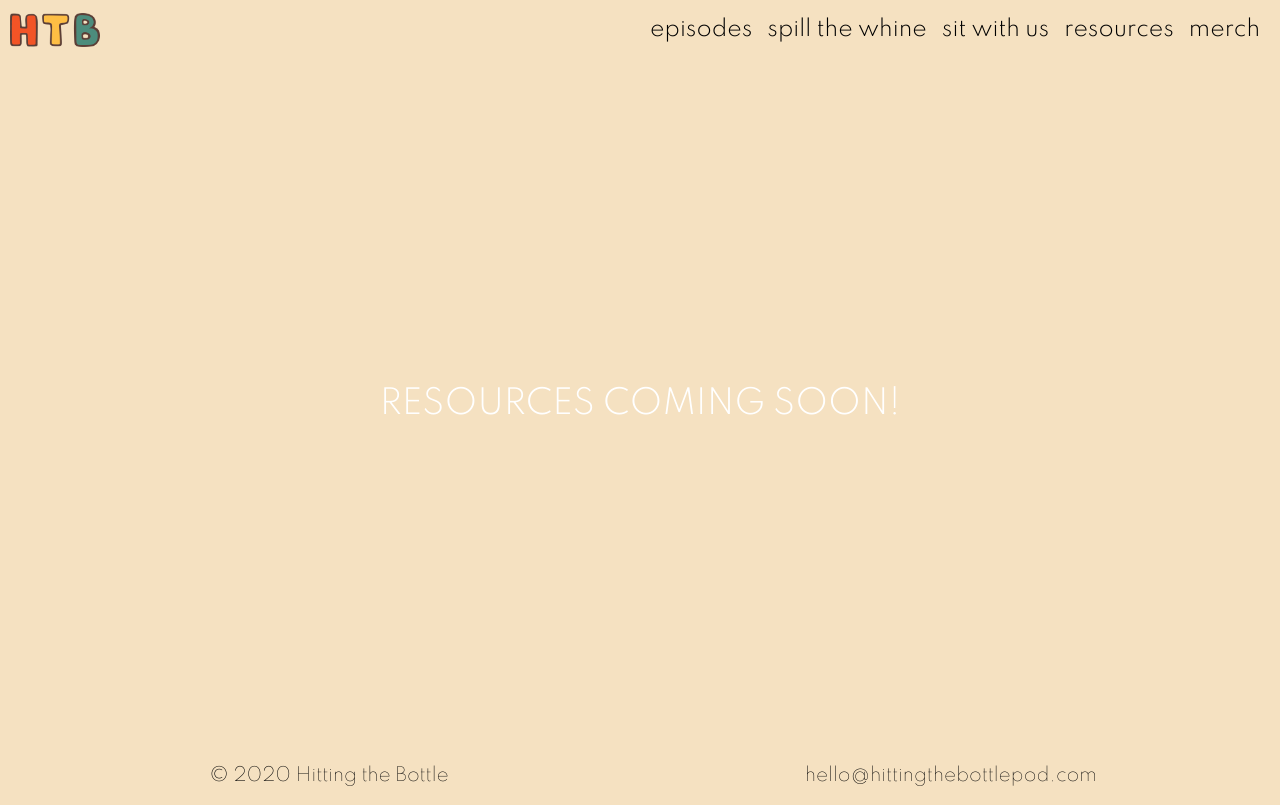
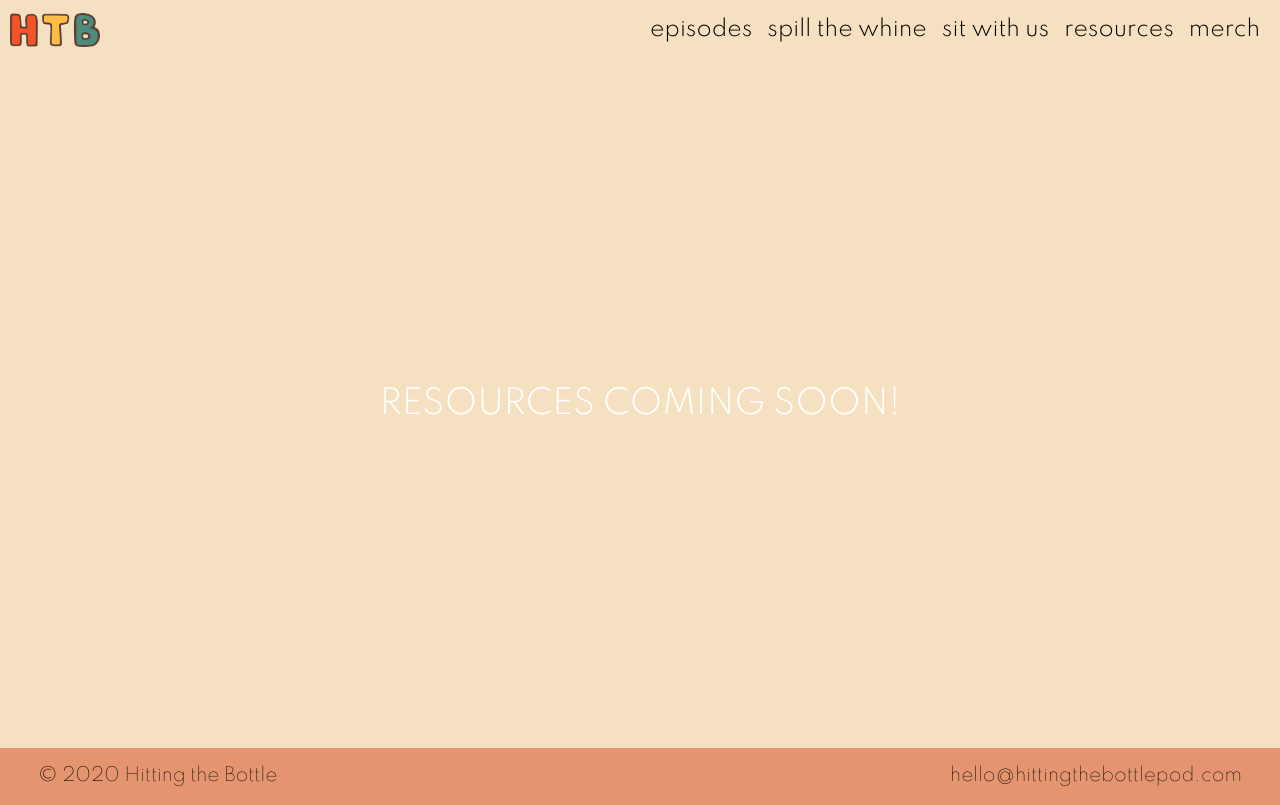
Before and after one commit to gavinoconnor/htb-pod, a React (Create React App) app: page /resources in a window 1280 px wide. Built offline with nearby package versions, Linux system fonts and the light colour scheme.

Commit message:
update footer layout and bg-color

```diff
--- a/src/components/Footer/Footer.css
+++ b/src/components/Footer/Footer.css
@@ -1,19 +1,13 @@
 .footer {
-    display: grid;
-    grid-template-columns: 1fr 4fr 1fr;
     padding: 1rem;
+    background-color: rgba(227, 140, 103, 0.9);
   }
 
   .footer ul {
+    display: flex;
+    padding: 0 20px;
+    justify-content: space-between;
     list-style: none;
-    display: grid;
-    grid-template-columns: 1fr 1fr;
-    grid-column: 1 / -1;
-  }
-
-  .footer li {
-      justify-self: center;
-      white-space: nowrap;
   }
 
   .footer a {
```
